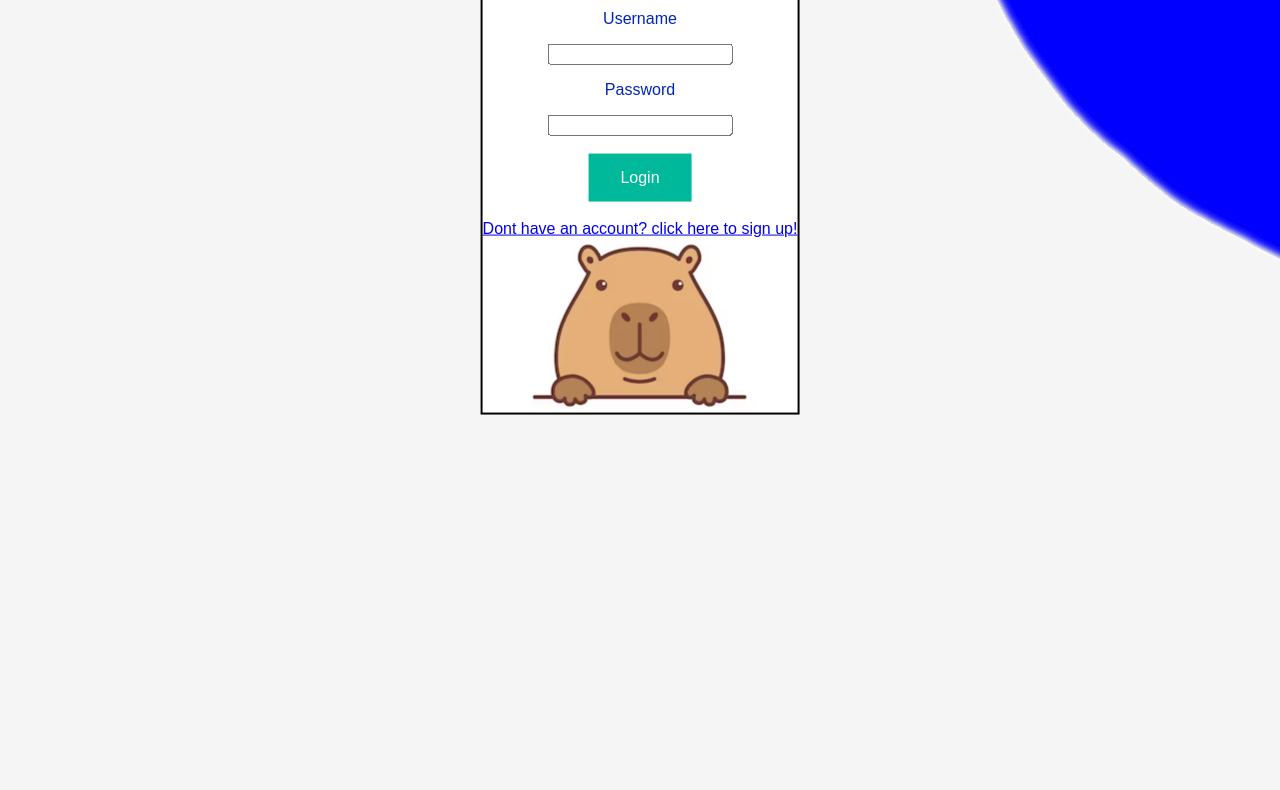
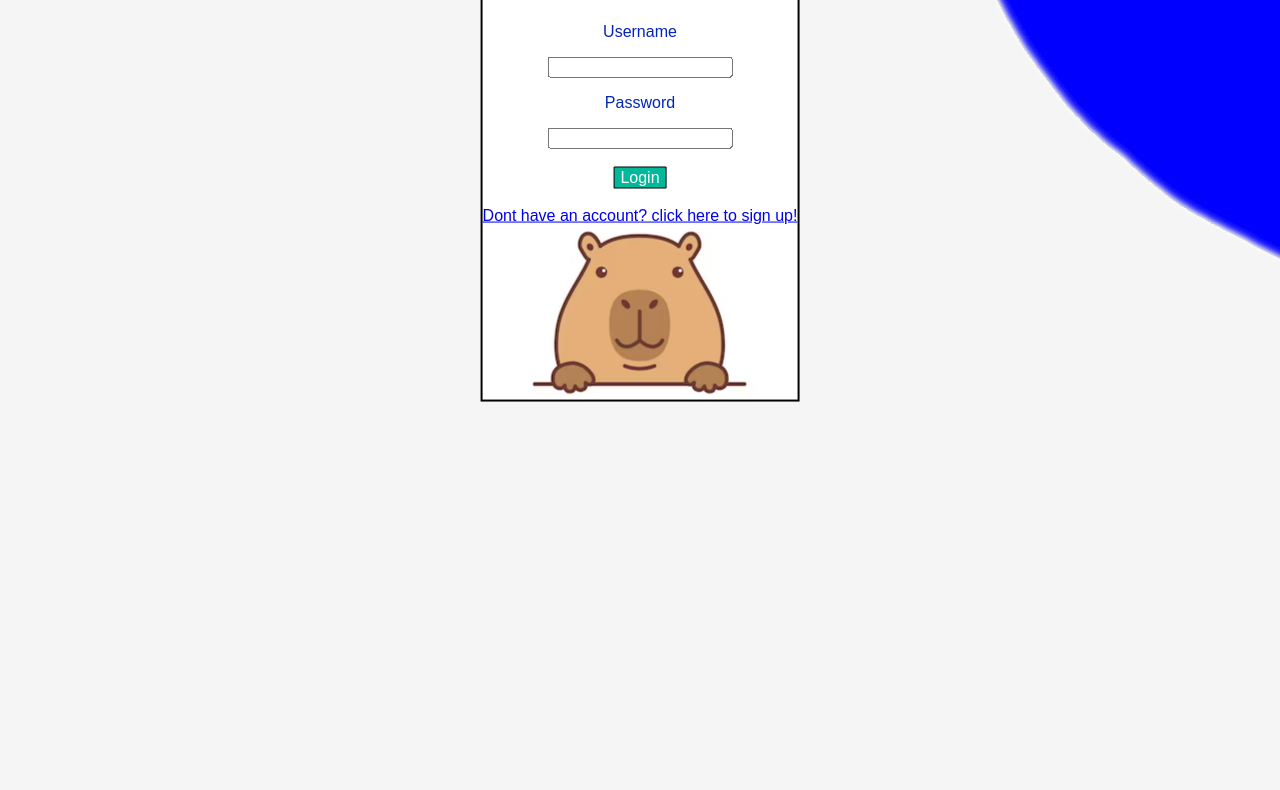
Before and after one commit to TomMoir2004/APP, a plain HTML site: page Login.html in a window 1280 px wide. Shown: the part 237-1027 px from the top of the page. Drawn offline with Linux system fonts and the light colour scheme.

Commit message:
fixed button

```diff
--- a/Login.html
+++ b/Login.html
@@ -7,10 +7,6 @@
     <link rel="stylesheet" href="css/Login.css">
 </head>
 <body>
-
-
-<!--Testing only remove later!!!-->
-<a href="Home.html">Home page</a>
 
 <!--div used to centre the elements of the page-->
 <div class="pagealign">
@@ -30,7 +26,7 @@
     <!--buton to login-->
     <div class="button">
     <br>
-    <input type="button" value="Login" class="Loginbutton">
+    <button onclick="document.location='Home.html'">Login</button>
     </div>
     <br>
 
--- a/css/Login.css
+++ b/css/Login.css
@@ -42,19 +42,18 @@ p{
 }
 
 /*design of button*/
-.Loginbutton{
-  display: flex;
+button{
+    justify-content: right;
+    text-align: center;
+    display: inline;
     background-color: #00B89A;
     border: none;
     color: white;
-  padding: 15px 32px;
-  text-align: center;
-  text-decoration: none;
     display: inline-block;
     font-size: 16px;
-  margin: 4px 2px;
     cursor: pointer;
-  margin: 0;
+    border: solid 1.5px black;
+    border-radius: 2%;
 }
 
 /*sets corner circle to top right*/
```
Lines whose indentation alone changed are shown as unchanged.
